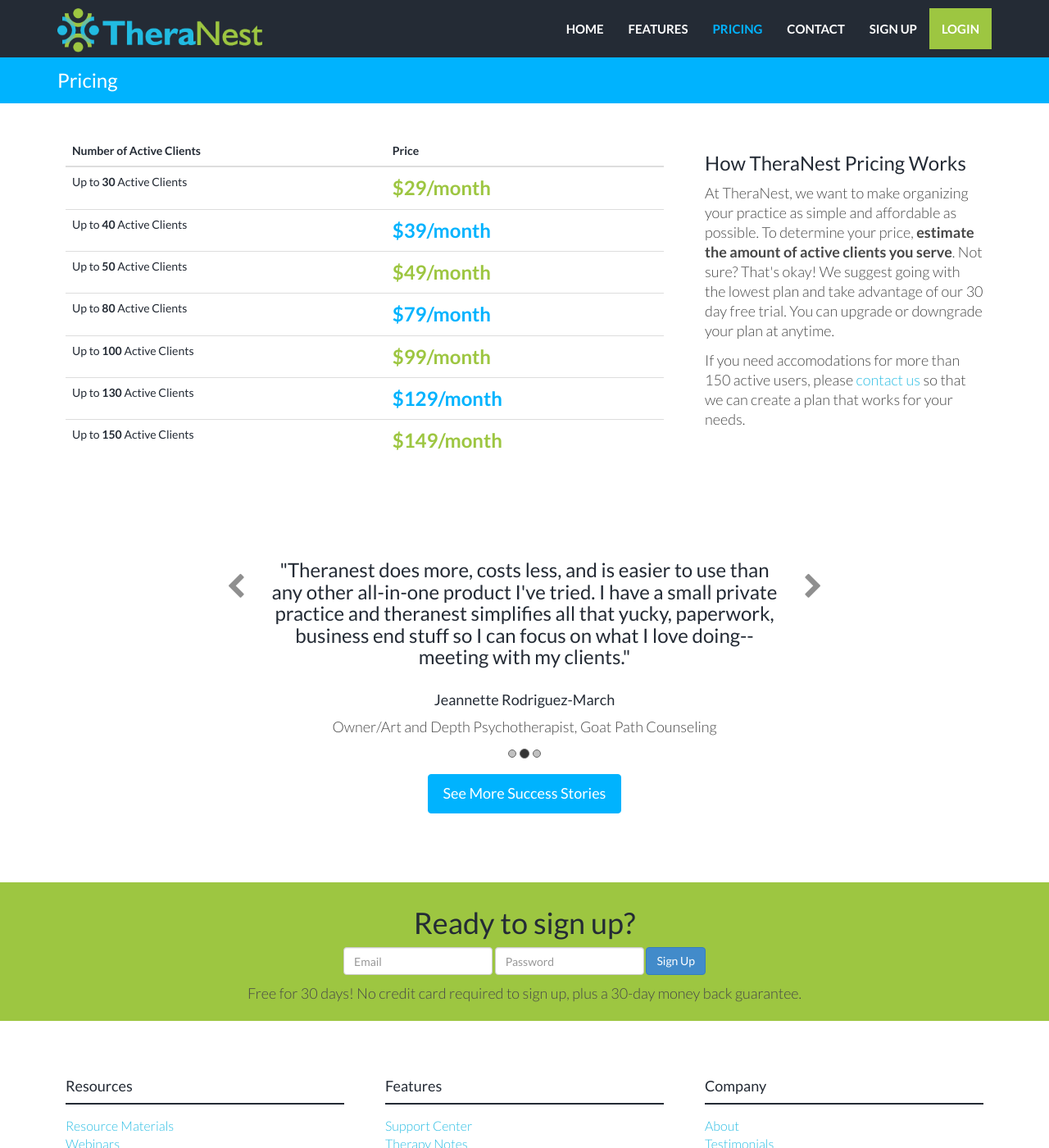
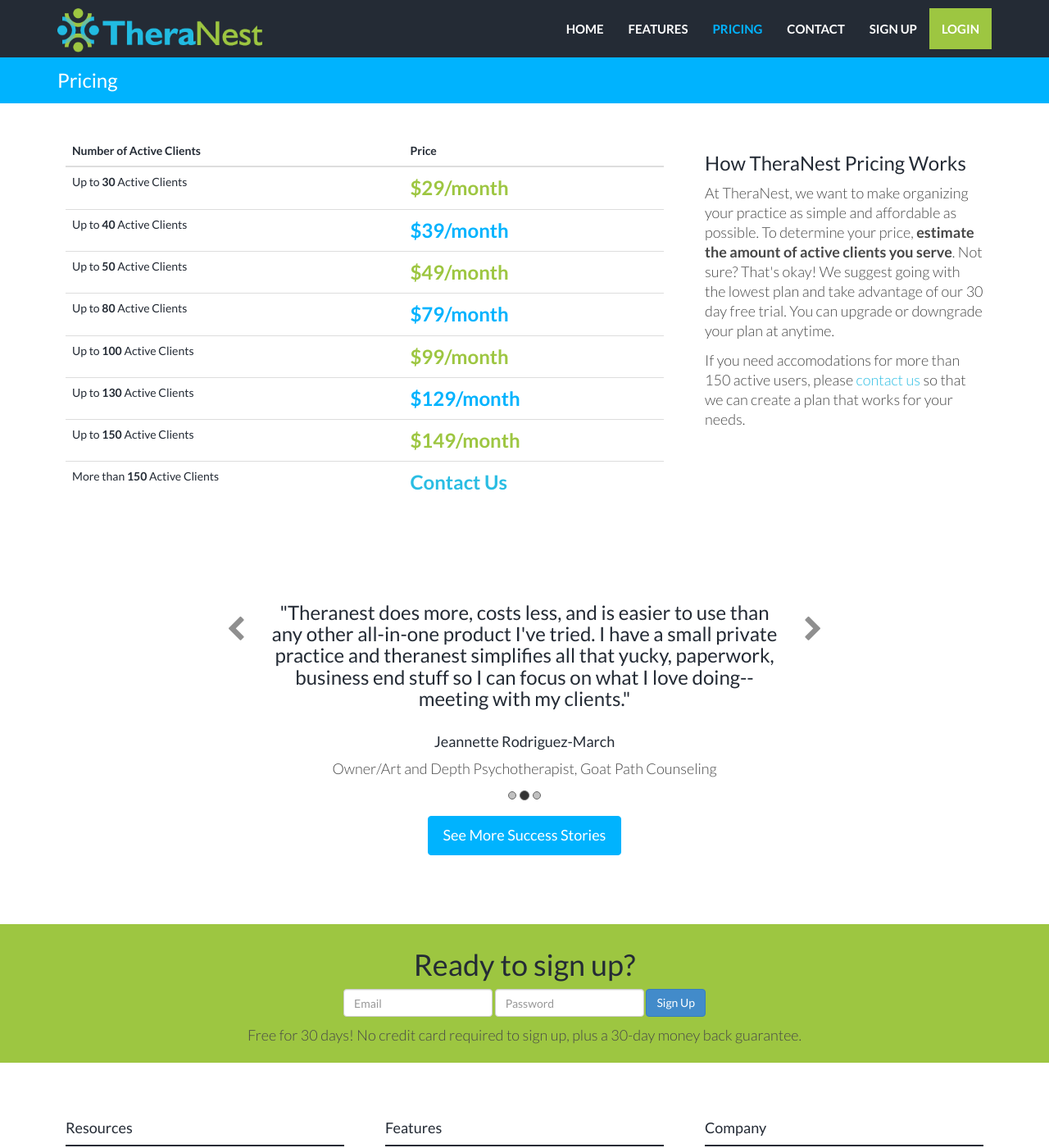
Before and after one commit to kaylacille/theranest-update, a Jekyll site: the page built from pricing.html, in a window 1280 px wide and 1400 px high. Shown: the whole window at 82% size. Built offline with Jekyll 4.4.1, drawn with Linux system fonts in a browser that asks for light colours; nearby versions of some CDN libraries.

Commit message:
Table styles on Pricing page

```diff
--- a/_includes/css/style.css
+++ b/_includes/css/style.css
@@ -671,6 +671,12 @@
   font-weight: bold;
 }
 
+td.dark-blue-price{
+  color: {{ site.colors.secondary }};
+  font-size: 24px;
+  font-weight: bold;
+}
+
 /* Quote Carousel */
 #quote-carousel
 {
--- a/pricing.html
+++ b/pricing.html
@@ -42,6 +42,10 @@
                 <td>Up to <b>150</b> Active Clients</td>
                 <td class="green-price">$149/month</td>
               </tr>
+              <tr>
+                <td>More than <b>150</b> Active Clients</td>
+                <td class="blue-price"><a href="{{"/contact/" | prepend: site.baseurl }}">Contact Us</a></td>
+              </tr>
             </tbody>
           </table>
         </div>
```
